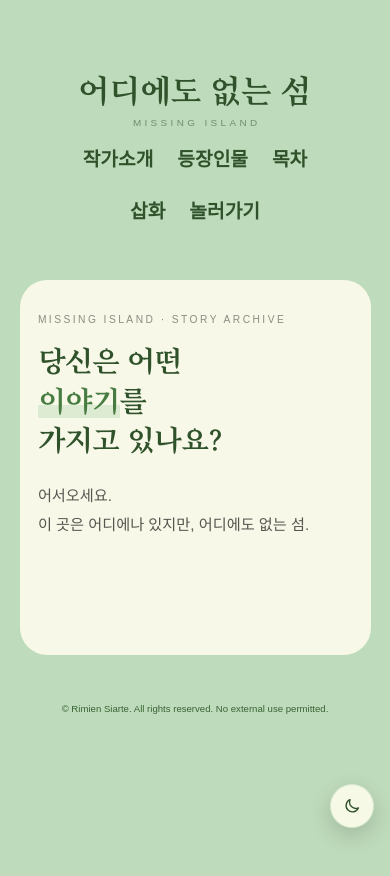
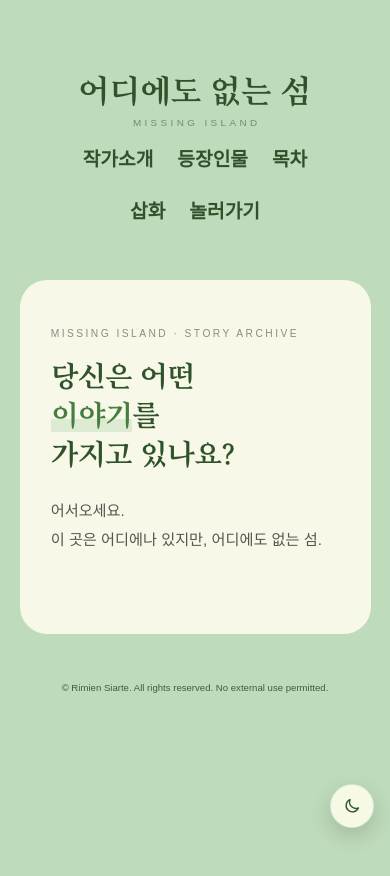
Before and after one commit to fad0805/homepage, a Next.js app in the folder web/: page / in a window 390 px wide. Shown: the top 876 px of the page. Built offline with nearby package versions, Linux system fonts and the light colour scheme; no server answers; a web font is replaced by a local one.

Commit message:
메인페이지 여백을 작가소개 기준으로 조정

```diff
--- a/web/public/styles/main.scss
+++ b/web/public/styles/main.scss
@@ -32,7 +32,7 @@
   grid-template-columns: minmax(0, 1fr);
   align-items: center;
   gap: 1.5rem;
-  padding: 3.5rem 2.5rem 14.4rem;
+  padding: 4rem 3.5rem 7rem;
   overflow: hidden;
 
   &::before {
@@ -91,15 +91,11 @@
   .hero {
     grid-template-columns: 1fr;
     gap: 1.2rem;
-    padding: 2.6rem 1.6rem 9.6rem;
+    padding: 3rem 1.95rem 5rem;
   }
 }
 
 @media (max-width: 480px) {
-  .hero {
-    padding: 2.1rem 1.15rem 7.2rem;
-  }
-
   .hero__title {
     font-size: 1.8rem;
   }
```
